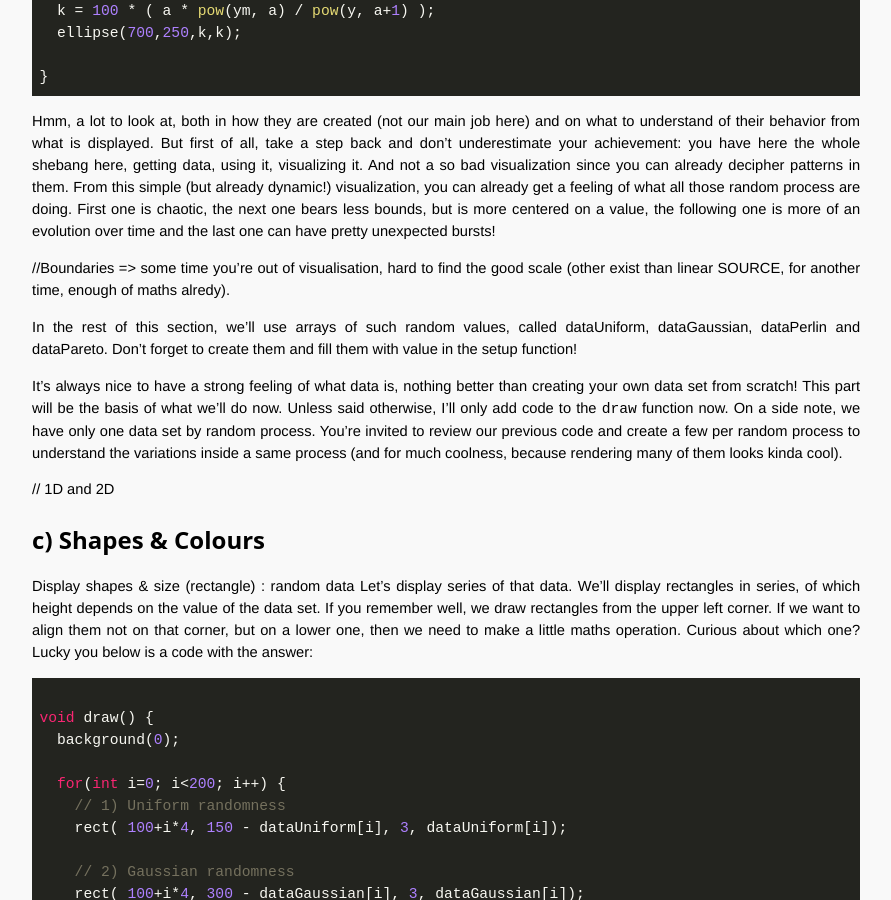
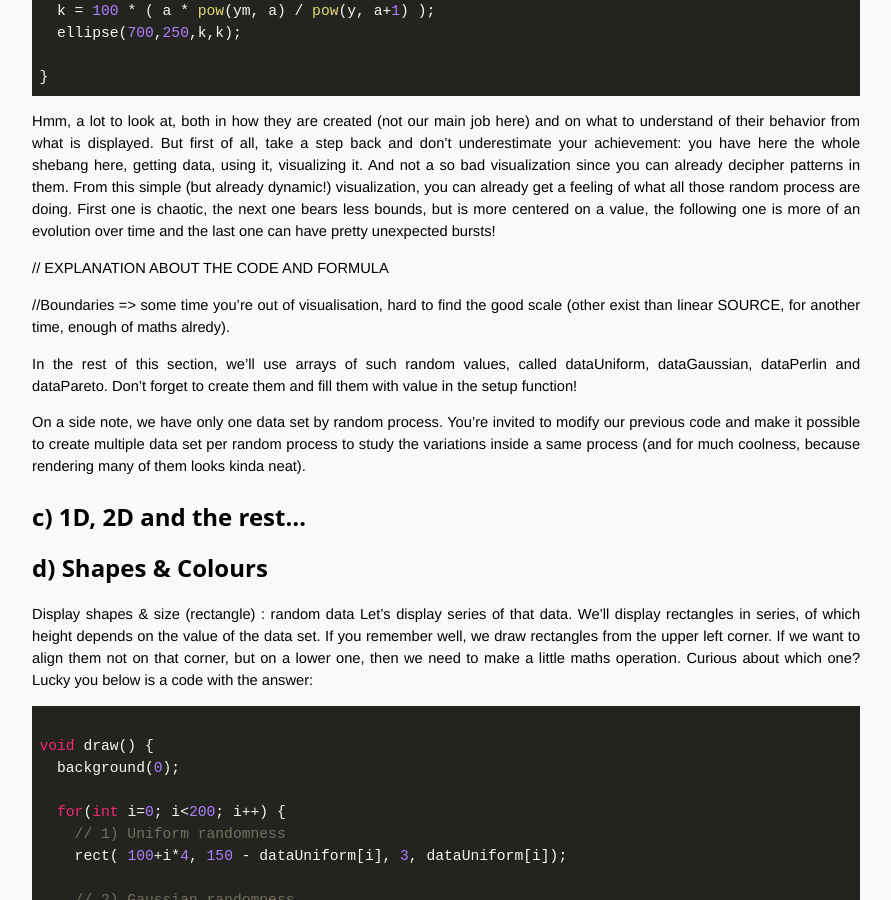
Before and after one commit to OpenTechSchool-Brussels/data-visualisation-with-processing, a Jekyll site: the page built from A-feel-of-data.markdown, in a window 1280 px wide and 900 px high, scrolled down 2694 px. Shown: the whole window, without its empty margins (324-1215 px from the left). Built offline with Jekyll 4.4.1, drawn with Linux system fonts in a browser that asks for light colours; Markdown is read by kramdown in place of the engine named in the settings.

Commit message:
Update A-feel-of-data.markdown

```diff
--- a/A-feel-of-data.markdown
+++ b/A-feel-of-data.markdown
@@ -104,16 +104,17 @@ void draw() {
 
 Hmm, a lot to look at, both in how they are created (not our main job here) and on what to understand of their behavior from what is displayed. But first of all, take a step back and don't underestimate your achievement: you have here the whole shebang here, getting data, using it, visualizing it. And not a so bad visualization since you can already decipher patterns in them. From this simple (but already dynamic!) visualization, you can already get a feeling of what all those random process are doing. First one is chaotic, the next one bears less bounds, but is more centered on a value, the following one is more of an evolution over time and the last one can have pretty unexpected bursts!
 
+// EXPLANATION ABOUT THE CODE AND FORMULA
+
 //Boundaries => some time you're out of visualisation, hard to find the good scale (other exist than linear SOURCE, for another time, enough of maths alredy).
 
 In the rest of this section, we'll use arrays of such random values, called dataUniform, dataGaussian, dataPerlin and dataPareto. Don't forget to create them and fill them with value in the setup function!
 
-It's always nice to have a strong feeling of what data is, nothing better than creating your own data set from scratch! This part will be the basis of what we'll do now. Unless said otherwise, I'll only add code to the `draw` function now. On a side note, we have only one data set by random process. You're invited to review our previous code and create a few per random process to understand the variations inside a same process (and for much coolness, because rendering many of them looks kinda cool).
+On a side note, we have only one data set by random process. You're invited to modify our previous code and make it possible to create multiple data set per random process to study the variations inside a same process (and for much coolness, because rendering many of them looks kinda neat).
 
-// 1D and 2D
+##c) 1D, 2D and the rest...
 
-
-##c) Shapes & Colours
+##d) Shapes & Colours
 
 Display shapes & size (rectangle) : random data
 Let's display series of that data. We'll display rectangles in series, of which height depends on the value of the data set. If you remember well, we draw rectangles from the upper left corner. If we want to align them not on that corner, but on a lower one, then we need to make a little maths operation. Curious about which one? Lucky you below is a code with the answer:
```
